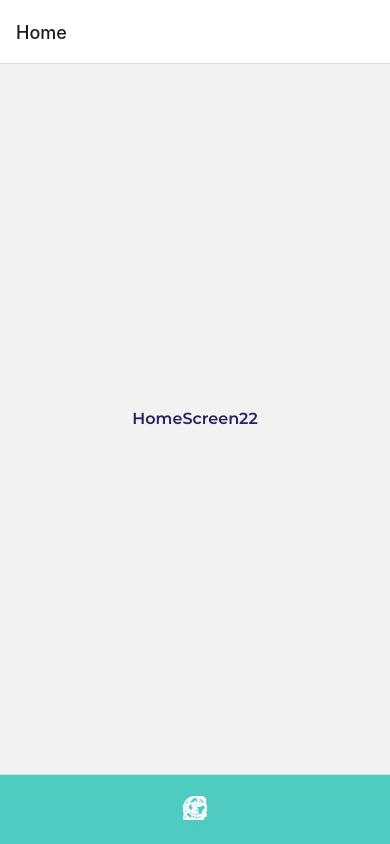
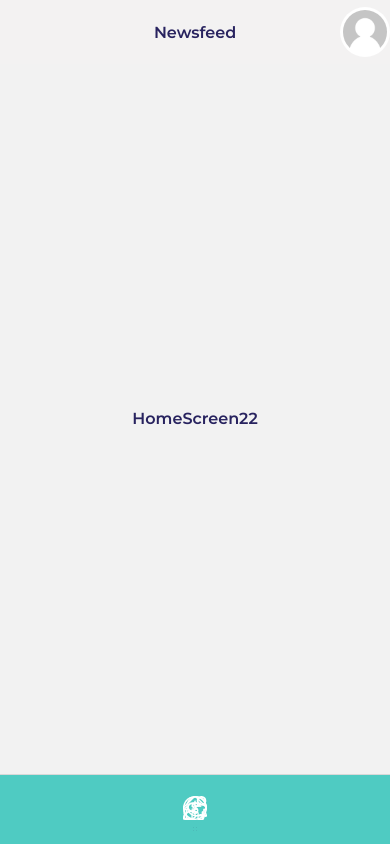
Before and after one commit to LukasMod/lm-feed, a React Native app: screen /HomeStack in a window 390 px wide. Before the commit this address had no page. Built offline with nearby package versions, Linux system fonts and the light colour scheme.

Commit message:
Style header, add image-user comp

```diff
--- a/src/components/icon/icons/index.ts
+++ b/src/components/icon/icons/index.ts
@@ -6,6 +6,7 @@ export const icons = {
   friends: require('./add-group-38.png'),
   dollar: require('./dollar-37.png'),
   dot: require('./Ellipse-405.png'),
+  defaultUserImage: require('./default-user-image.png'),
 }
 export enum Icons {
   SEARCH = 'search',
@@ -15,4 +16,5 @@ export enum Icons {
   FRIENDS = 'friends',
   DOLLAR = 'dollar',
   DOT = 'dot',
+  DEFAULT_USER_IMAGE = 'defaultUserImage',
 }
--- /dev/null
+++ b/src/components/image/image-user.tsx
@@ -0,0 +1,39 @@
+import * as React from 'react'
+import { ImageStyle, TouchableOpacity, StyleProp, ViewStyle, Image } from 'react-native'
+import { color } from '../../theme'
+import { metrics } from '../../utils'
+import { icons, Icons } from '../icon/icons'
+
+export interface IUserImage {
+  style?: StyleProp<ImageStyle>
+  containerStyle?: StyleProp<ViewStyle>
+  onPress?: () => void
+  imageUri?: string
+}
+
+const CONTAINER: ViewStyle = {
+  backgroundColor: color.white,
+  height: 50,
+  width: 50,
+  borderRadius: 100,
+  justifyContent: 'center',
+  alignItems: 'center',
+}
+const IMAGE: ImageStyle = {
+  resizeMode: 'contain',
+  height: 44,
+  width: 44,
+  borderRadius: 100,
+}
+
+export const ImageUser = ({ style, imageUri, containerStyle, onPress }: IUserImage) => {
+  return (
+    <TouchableOpacity
+      style={[CONTAINER, containerStyle]}
+      onPress={onPress}
+      disabled={!onPress}
+      activeOpacity={metrics.activeOpacity}>
+      <Image style={[IMAGE, style]} source={icons[Icons.DEFAULT_USER_IMAGE]} />
+    </TouchableOpacity>
+  )
+}
--- a/src/components/index.ts
+++ b/src/components/index.ts
@@ -1,2 +1,3 @@
 export * from './icon/icon'
 export * from './icon/icon-tab-bar'
+export * from './image/image-user'
--- a/src/navigation/bottom-tab-navigator.tsx
+++ b/src/navigation/bottom-tab-navigator.tsx
@@ -24,13 +24,13 @@ export const BottomTabNavigator = () => {
         tabBarShowLabel: false,
         tabBarActiveTintColor: color.white,
         tabBarStyle: TAB_BAR,
+        headerShown: false,
       }}>
       <Tab.Screen
         name="HomeStack"
         component={HomeStackNavigator}
         options={{
           tabBarIcon: ({ focused }) => <IconTabBar icon={Icons.HOME} isFocused={focused} />,
-          headerShown: false,
         }}
       />
       <Tab.Screen
@@ -38,7 +38,6 @@ export const BottomTabNavigator = () => {
         component={HomeStackNavigator}
         options={{
           tabBarIcon: ({ focused }) => <IconTabBar icon={Icons.CONVERSATION} isFocused={focused} />,
-          headerShown: false,
         }}
       />
       <Tab.Screen
@@ -46,7 +45,6 @@ export const BottomTabNavigator = () => {
         component={HomeStackNavigator}
         options={{
           tabBarIcon: ({ focused }) => <IconTabBar icon={Icons.FRIENDS} isFocused={focused} />,
-          headerShown: false,
         }}
       />
       <Tab.Screen
@@ -54,7 +52,6 @@ export const BottomTabNavigator = () => {
         component={HomeStackNavigator}
         options={{
           tabBarIcon: ({ focused }) => <IconTabBar icon={Icons.DOLLAR} isFocused={focused} />,
-          headerShown: false,
         }}
       />
     </Tab.Navigator>
--- a/src/navigation/home-stack-navigator.tsx
+++ b/src/navigation/home-stack-navigator.tsx
@@ -2,13 +2,35 @@ import React from 'react'
 import { CreatePostScreen, HomeScreen, PostScreen } from '../screens'
 import { createNativeStackNavigator } from '@react-navigation/native-stack'
 import { HomeStackNavigatorParamList } from '../types/navigation'
+import { color, fontSize, typography } from '../theme'
+import { ImageUser } from '../components'
 
 export const HomeStack = createNativeStackNavigator<HomeStackNavigatorParamList>()
 
+const headerTitleStyle = {
+  fontFamily: typography.bold,
+  fontSize: fontSize.l,
+  color: color.text,
+}
+const headerStyle = {
+  backgroundColor: color.background,
+}
+
 export const HomeStackNavigator = () => {
   return (
-    <HomeStack.Navigator initialRouteName={'Home'}>
-      <HomeStack.Screen name="Home" component={HomeScreen} />
+    <HomeStack.Navigator
+      initialRouteName={'Home'}
+      screenOptions={{
+        headerStyle,
+        headerTitleStyle,
+        headerTitleAlign: 'center',
+        headerShadowVisible: false,
+      }}>
+      <HomeStack.Screen
+        name="Home"
+        component={HomeScreen}
+        options={{ title: 'Newsfeed', headerRight: () => <ImageUser /> }}
+      />
       <HomeStack.Screen name="CreatePost" component={CreatePostScreen} />
       <HomeStack.Screen name="Post" component={PostScreen} />
     </HomeStack.Navigator>
```
Also changed, not shown: src/components/icon/icons/default-user-image.png (added).
